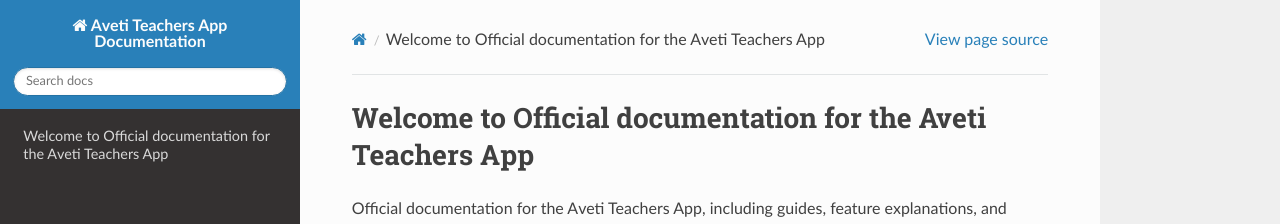
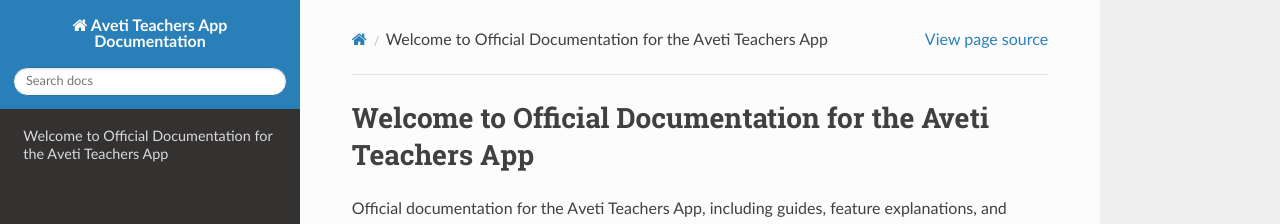
Before and after one commit to getnishan/AVETI-Teachers-App, a Sphinx documentation site: the page built from docs/index.rst, in a window 1280 px wide. Shown: the top 224 px of the page. Built offline with Sphinx 7.4.7 and the Read the Docs theme 3.1.0, drawn with Linux system fonts in a browser that asks for light colours.

```diff
--- a/docs/index.rst
+++ b/docs/index.rst
@@ -1,4 +1,4 @@
-Welcome to Official documentation for the Aveti Teachers App
+Welcome to Official Documentation for the Aveti Teachers App
 ==================
 
 Official documentation for the Aveti Teachers App, including guides, feature explanations, and workflows for teachers and administrators.
```
